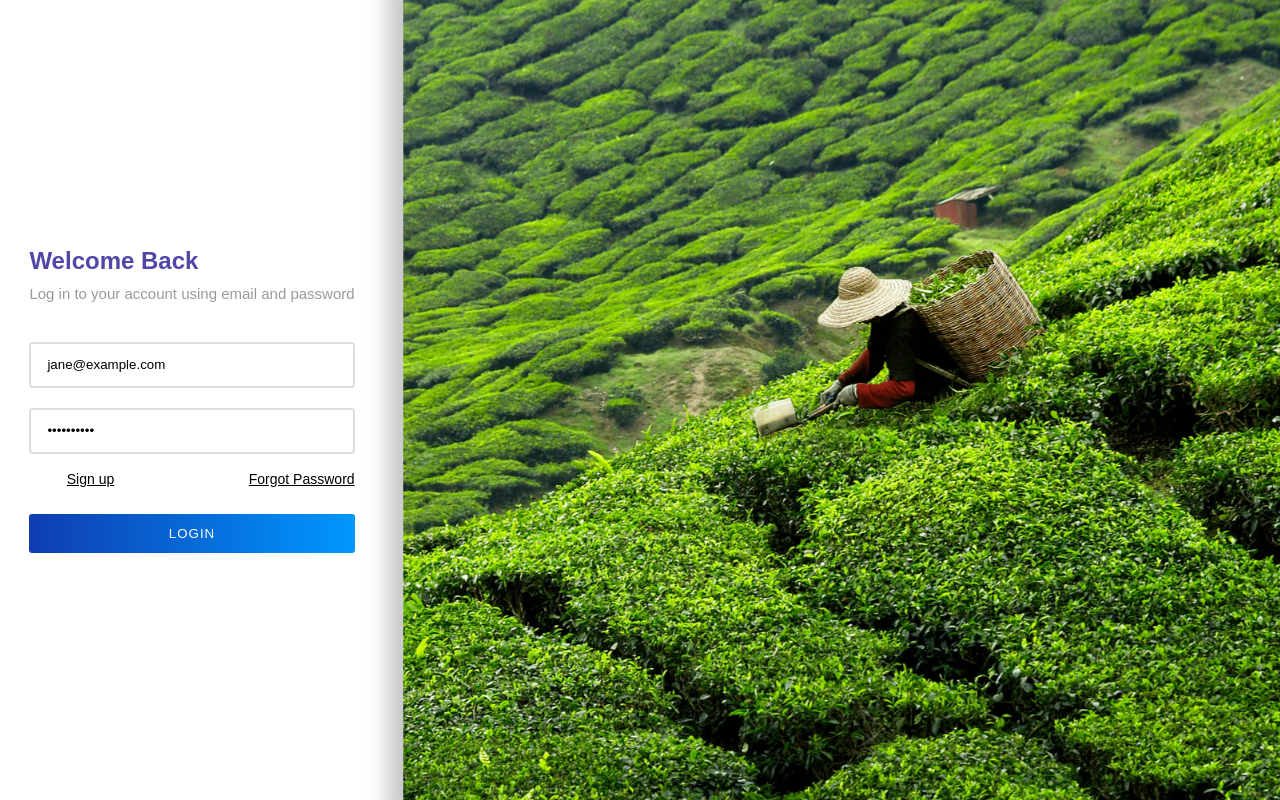
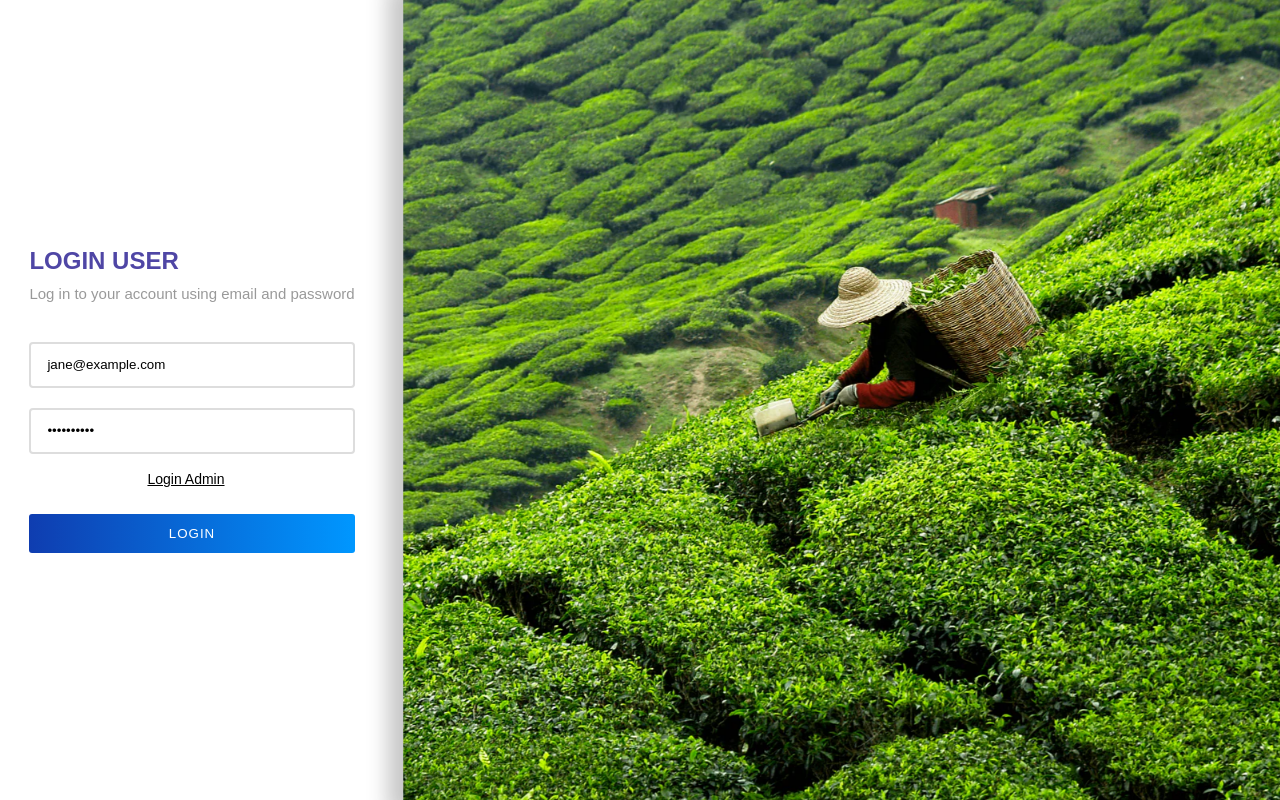
Before and after one commit to NicolasMaku/webS3, a PHP site: page /pages/login.php in a window 1280 px wide. Run offline with PHP 8.4, Linux system fonts and the light colour scheme.

Commit message:
login et prevision

```diff
--- a/pages/login.php
+++ b/pages/login.php
@@ -10,7 +10,7 @@
     <div class="left" id="left">
         <div class="left-content">
             <div class="header">
-                <h2 class="animation a1">Welcome Back</h2>
+                <h2 class="animation a1">LOGIN USER</h2>
                 <h4 class="animation a2">Log in to your account using email and password</h4>
             </div>
 
@@ -24,7 +24,7 @@
                 <input type="hidden" name="action" value="login">
                 <input type="email" class="form-field animation a3" placeholder="Email Address" name="email" value="jane@example.com" required>
                 <input type="password" class="form-field animation a4" placeholder="Password" name="password" value="securepass" required>
-                <p class="animation a5"> <a href="#" style="padding-right: 40%" id="sign-up-btn">Sign up</a> <a href="#">Forgot Password</a></p>
+                <p class="animation a5"> <a href="#" style="padding-right: 40%" id="sign-up-btn">Login Admin</a></p>
                 <input type="submit"  value="LOGIN" class="button animation a6">
             </form>
         </div>
@@ -36,18 +36,23 @@
     <div class="right" id="right">
         <div class="right-content">
             <div class="header">
-                <h2 class="animation-reverse a1">CREATE AN ACCOUNT</h2>
+                <h2 class="animation-reverse a1">LOGIN ADMIN</h2>
                 <h4 class="animation-reverse a2">Log in to your account using email and password</h4>
             </div>
 
+            <?php if(isset($_GET['error'])){ ?>
+                <div class="error animation a8">
+                    <?php echo $_GET['error'] ?>
+                </div>
+            <?php } ?>
+
             <form action="../controllers/loginControl.php" method="POST" class="form" id="formSign">
-                <input type="hidden" name="action" value="inscription">
+                <input type="hidden" name="action" value="login">
+                <input type="email" class="form-field animation-reverse a4" placeholder="Email Address" name="email" value="john@example.com" required>
+                <input type="password" class="form-field animation-reverse a5" placeholder="Password" name="password" value="password123" required>
 
-                <input type="text" class="form-field animation-reverse a3" placeholder="User name">
-                <input type="email" class="form-field animation-reverse a4" placeholder="Email Address">
-                <input type="password" class="form-field animation-reverse a5" placeholder="Password">
-                <p class="animation-reverse a6"> <a href="#" style="padding-right: 40%" id="login-btn">Already have an account?</a></p>
-                <button class="animation-reverse a7">SIGN UP</button>
+                <p class="animation-reverse a6"> <a href="#" style="padding-right: 40%" id="login-btn">Login User</a></p>
+                <input type="submit"  value="LOGIN" class="button animation-reverse a7">
             </form>
         </div>
     </div>
@@ -79,7 +84,7 @@
 
         rightDiv.querySelector(".a1").className = "animation a1";
         rightDiv.querySelector(".a2").className = "animation a2";
-        rightDiv.querySelector(".a3").className = "animation a3 form-field";
+        // rightDiv.querySelector(".a3").className = "animation a3 form-field";
         rightDiv.querySelector(".a4").className = "animation a4 form-field";
         rightDiv.querySelector(".a5").className = "animation a5 form-field";
         rightDiv.querySelector(".a6").className = "animation a6";
@@ -93,7 +98,7 @@
     loginBtn.addEventListener("click", () => {
         rightDiv.querySelector(".a1").className = "animation-reverse a1";
         rightDiv.querySelector(".a2").className = "animation-reverse a2";
-        rightDiv.querySelector(".a3").className = "animation-reverse a3 form-field";
+        // rightDiv.querySelector(".a3").className = "animation-reverse a3 form-field";
         rightDiv.querySelector(".a4").className = "animation-reverse a4 form-field";
         rightDiv.querySelector(".a5").className = "animation-reverse a5 form-field";
         rightDiv.querySelector(".a6").className = "animation-reverse a6";
```
Also changed, not shown: pages/prevision.php (added, +40 -0 lines), template/frontModel.php (+7 -0 lines).
